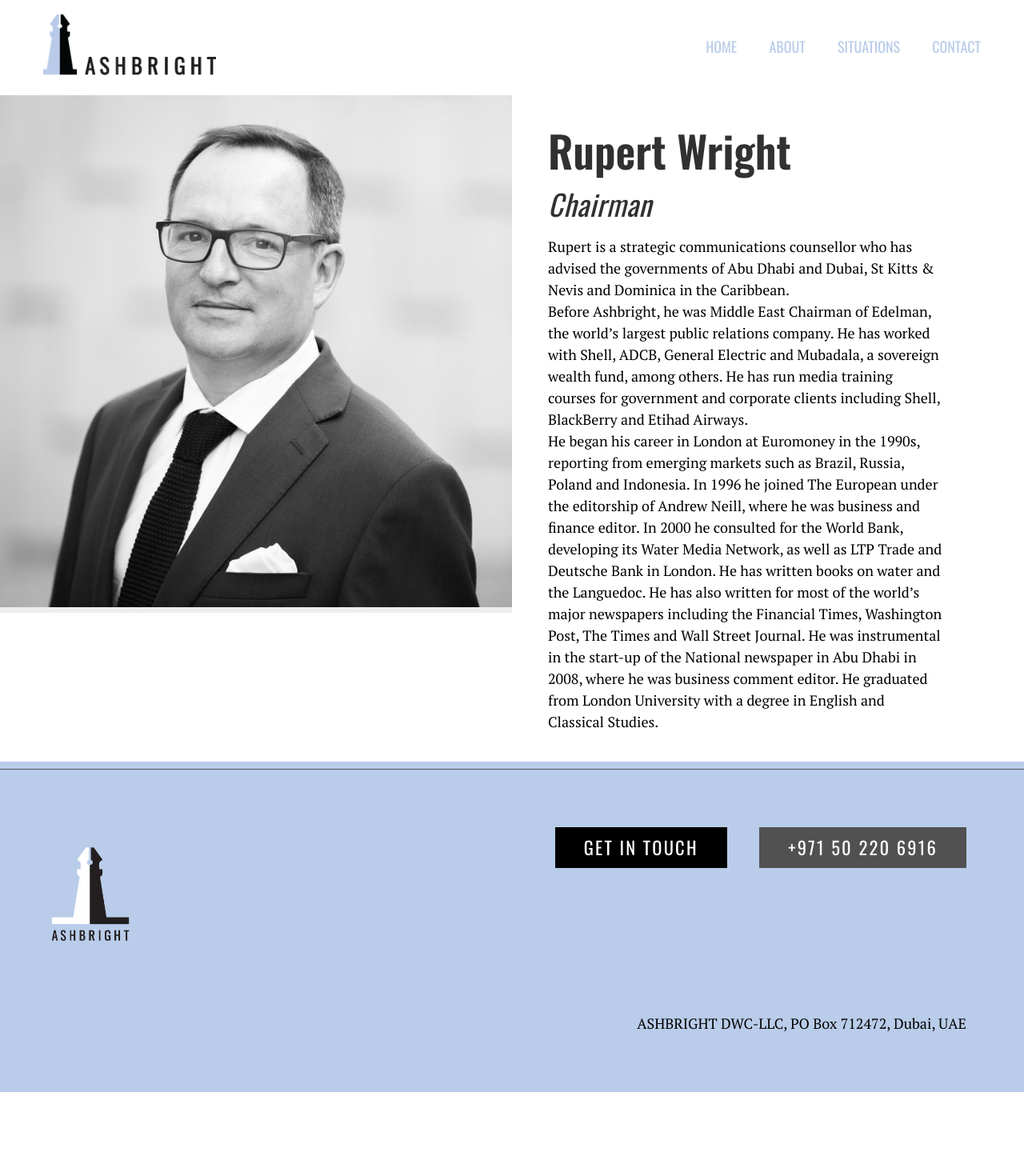
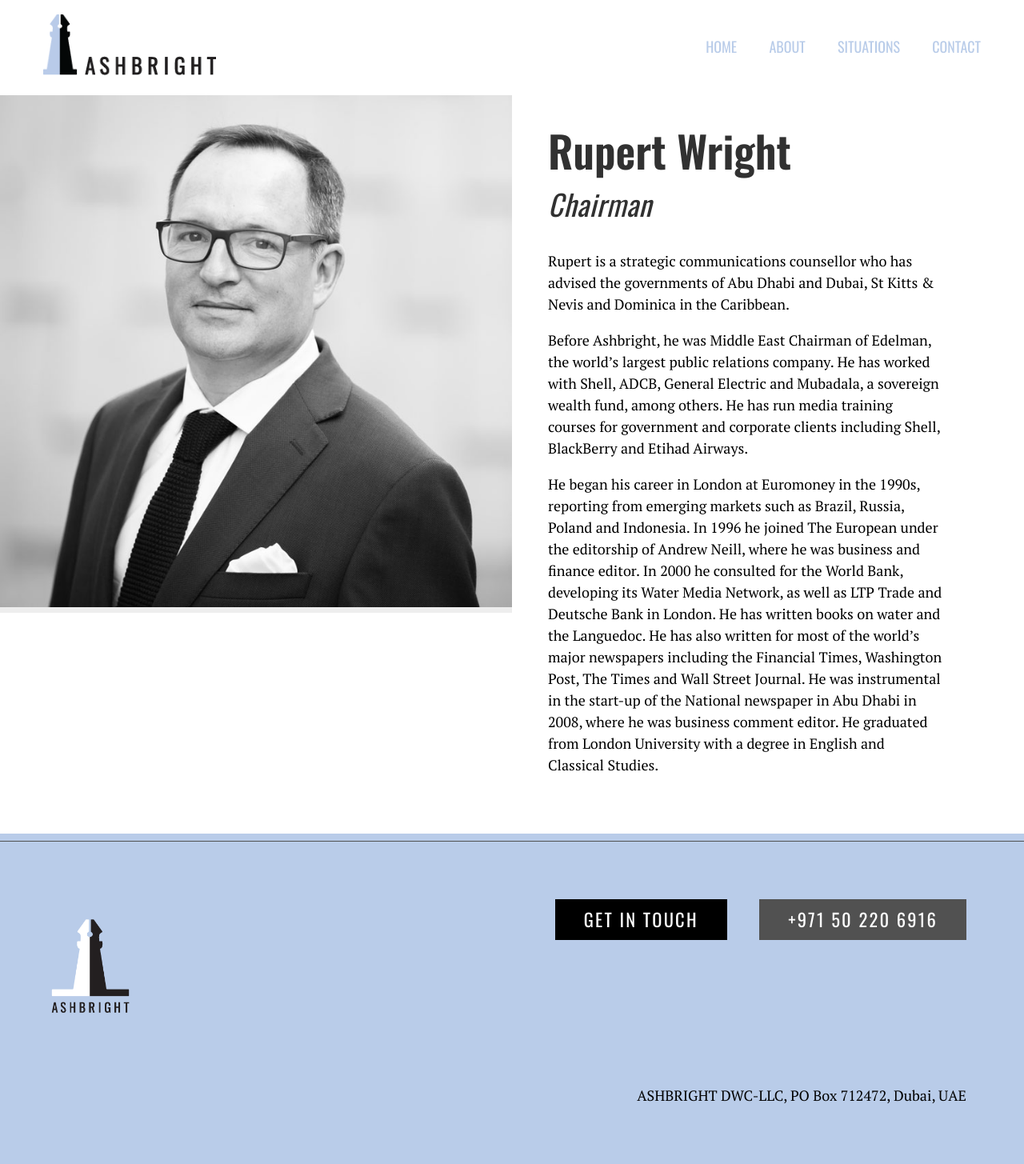
Before and after one commit to wearethoughtfox/ashbright, a Jekyll site: the page built from rupert-wright.md, in a window 1280 px wide. Shown: the whole page at 80% size. Built offline with Jekyll 4.4.1, drawn with Linux system fonts in a browser that asks for light colours; before the commit the page ends 1365 px from its top, so only the background shows below that.

Commit message:
Added nested class to style bio body.

```diff
--- a/_layouts/bio.html
+++ b/_layouts/bio.html
@@ -4,13 +4,15 @@
 
 {% include header.html %}
 
-<article class="cf">
+<article class="cf bio">
   <div class="fl w-100 w-50-ns bg-light-gray mr4">
     <img class="w-100" src="{{ site.baseurl }}/images/{{ page.image }}" alt="{{ page.bio-name }}">
   </div>
   <div class="fl w-100 w-40-ns ph2">
     <h1 class="f-head f-head-ns">{{ page.bio-name }}</h1>
     <h2 class="f3 f-sub-ns fw1 mt1 mb3 i">{{ page.bio-title }}</h1>
-    <p>{{ content }}</p>
+      <div class="bio-content">
+       <p>{{ content }}</p>
+      </div>
   </div>
 </article>
--- a/_scss/_tachyons-extend.scss
+++ b/_scss/_tachyons-extend.scss
@@ -117,3 +117,7 @@
   column-count: 2;
   column-gap: 2em;
 }
+
+.bio-content p {
+  @extend .pb3;
+}
```
Also changed, not shown: css/main.css.
